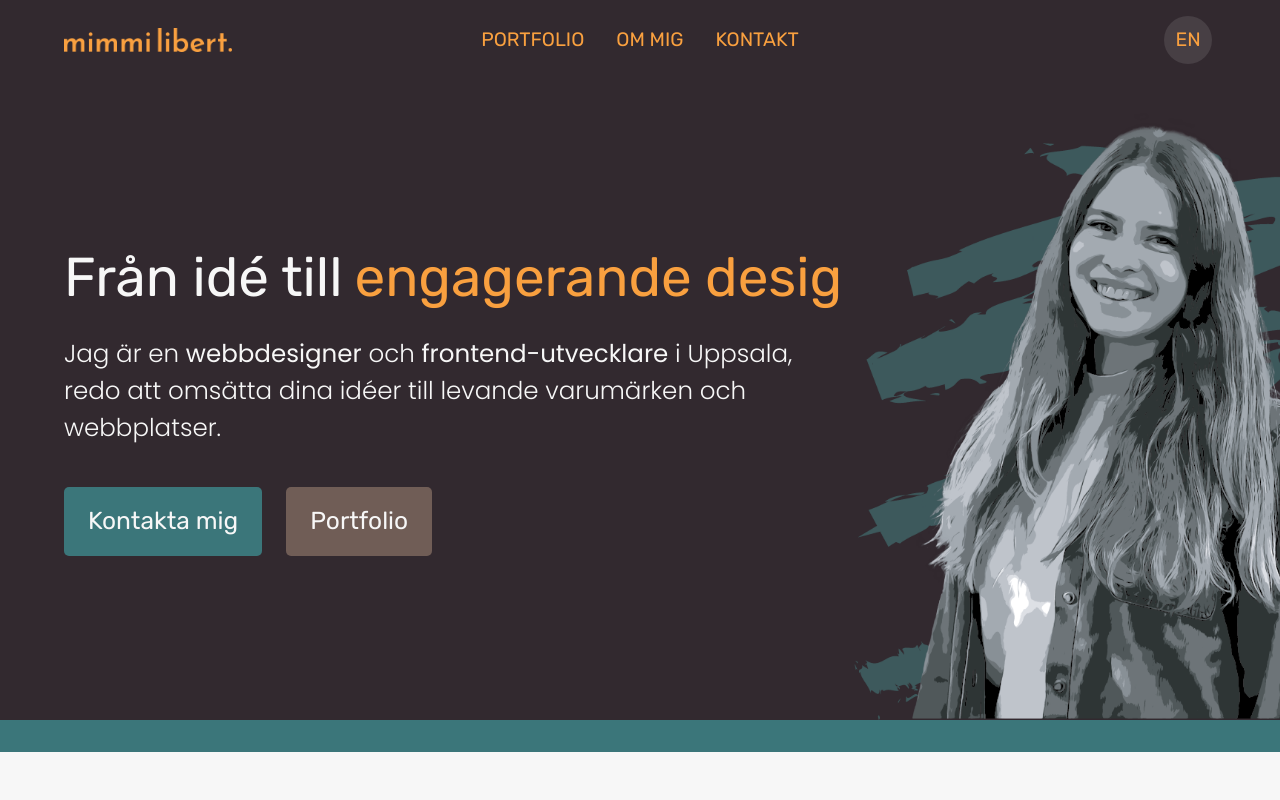
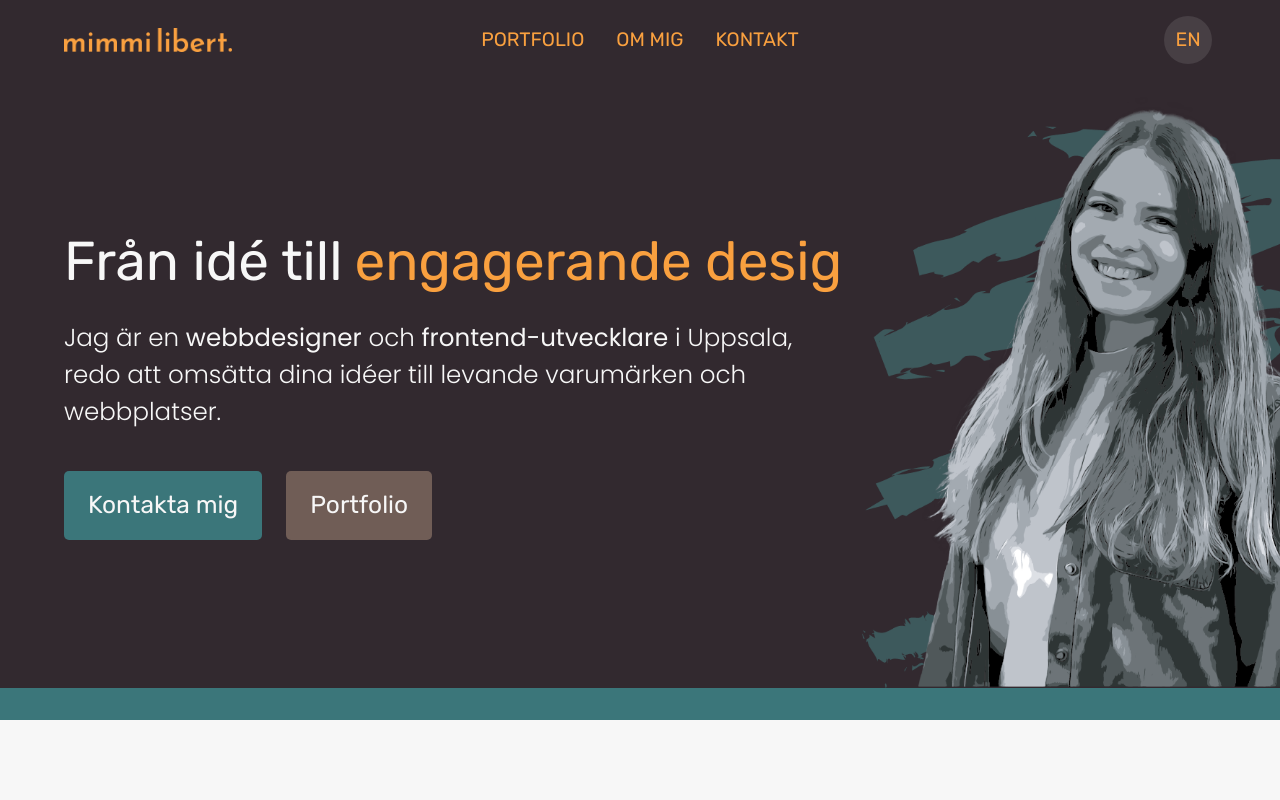
Before and after one commit to mimmi-libert/react-portfolio, a React (Vite) app: page / in a window 1280 px wide. Shown: the top 800 px of the page. Built offline with nearby package versions, Linux system fonts and the light colour scheme.

Commit message:
Hero padding and hero background image changes

```diff
--- a/src/components/Hero.jsx
+++ b/src/components/Hero.jsx
@@ -60,7 +60,7 @@ const Hero = () => {
 
   return (
     <section className="hero grid bg-black w-full hero-bg-responsive relative">
-      <div className="px-xs md:px-sm lg:px-lg py-xl lg:py-2xl xl:py-[164px] flex flex-col justify-center">
+      <div className="px-xs md:px-sm lg:px-lg py-xl lg:py-2xl xl:py-[148px] flex flex-col justify-center">
         <div className="hero__inner">
           <div className="hero__content max-w-[1240px] mx-auto text-white flex flex-col gap-2xs md:gap-2xs lg:gap-xs">
             <h1 className="sr-only">Mimmi Libert - Portfolio</h1>
--- a/src/index.css
+++ b/src/index.css
@@ -306,7 +306,7 @@
   @media screen and (min-width: 1280px) {
     .hero-bg-responsive {
       background-position: calc(50% + 500px) bottom;
-      background-size: 608px;
+      background-size: 592px;
     }
   }
 
```
